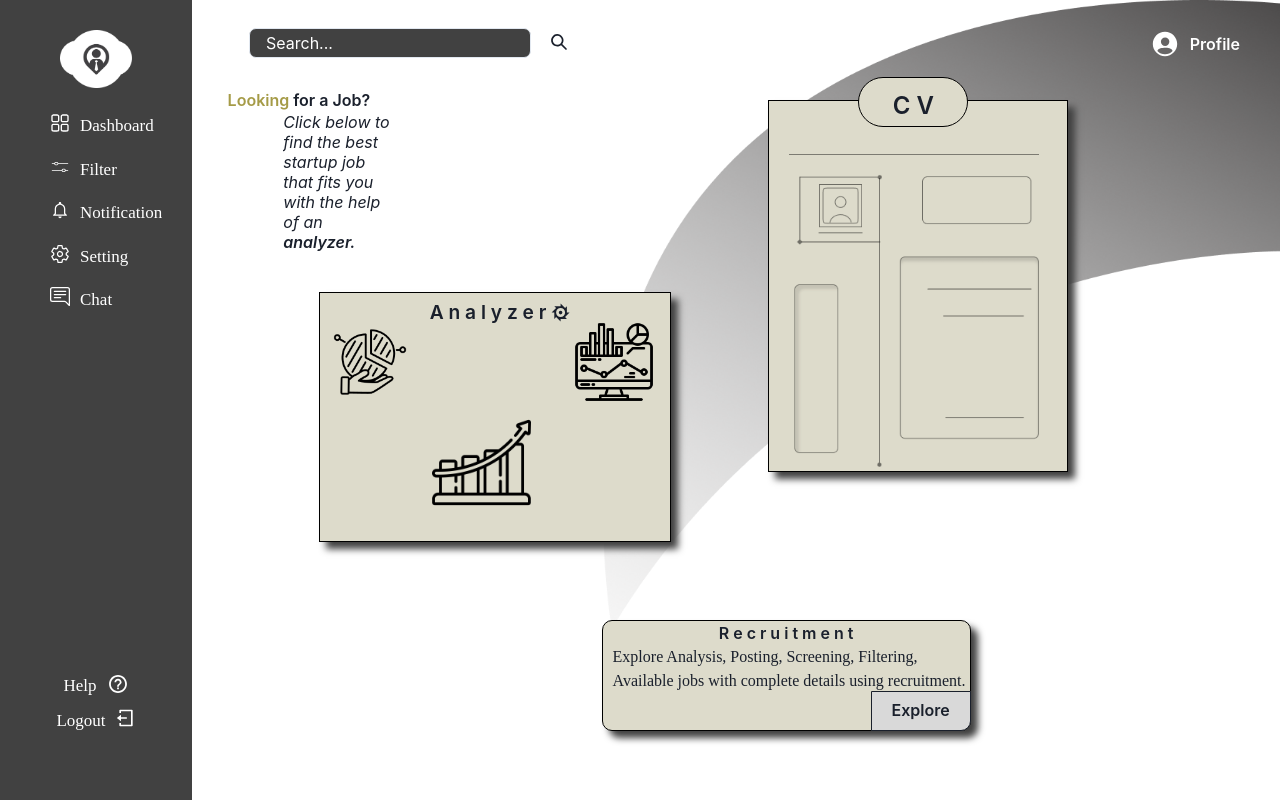
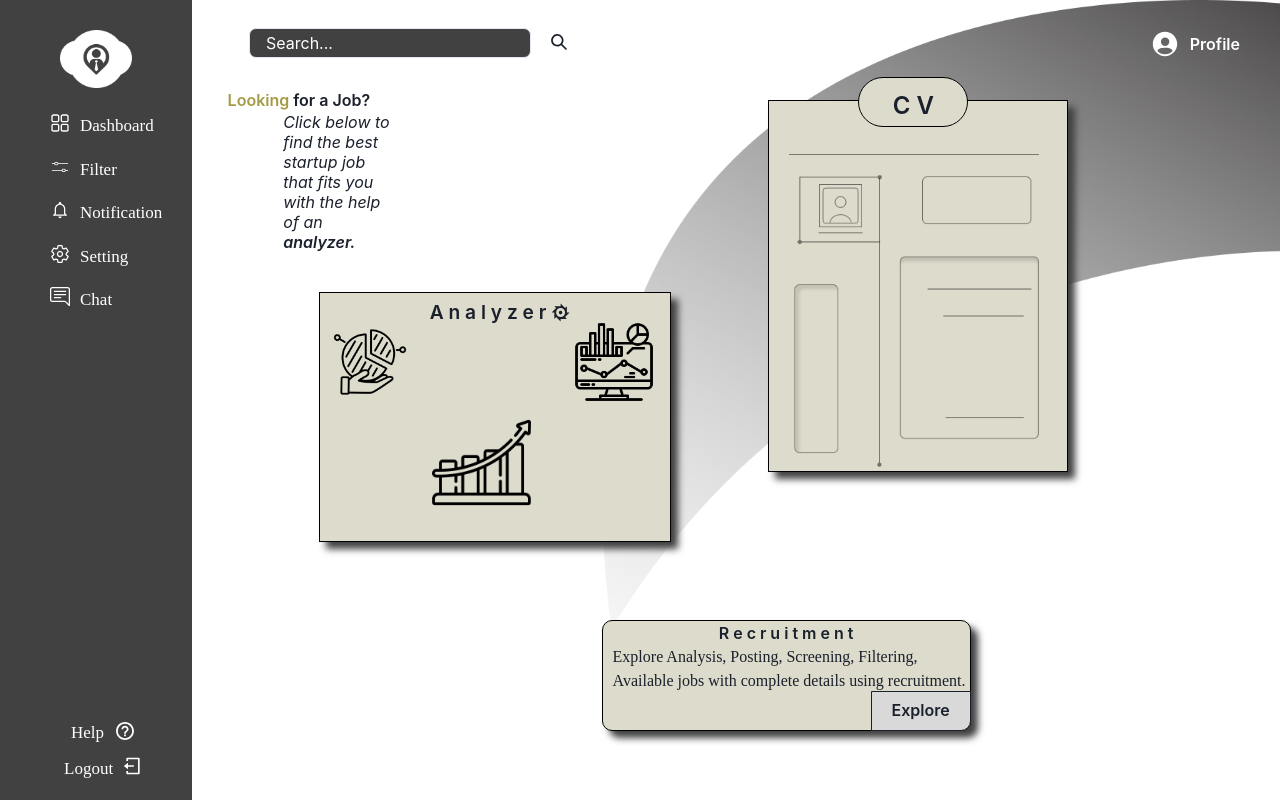
Before and after one commit to Tarahero/Nepaljobportal, a React (Vite) app: page / in a window 1280 px wide. Built offline with nearby package versions, Linux system fonts and the light colour scheme.

Commit message:
sidebar help and logout corrected

```diff
--- a/src/Layout/Sidebar.jsx
+++ b/src/Layout/Sidebar.jsx
@@ -74,12 +74,12 @@ const Sidebar = () => {
         </Box>
         <ul>
           <Flex
-            as="footer"
             align="center"
-            justify="center"
+            position={"absolute"}
+            left={"4rem"}
+            top={"90vh"}
             direction="column"
-            marginTop={"43.8vh"}
-            left={"0px"}
+            transition={".1s"}
           >
             <List>
               <Link to="/help">
```
